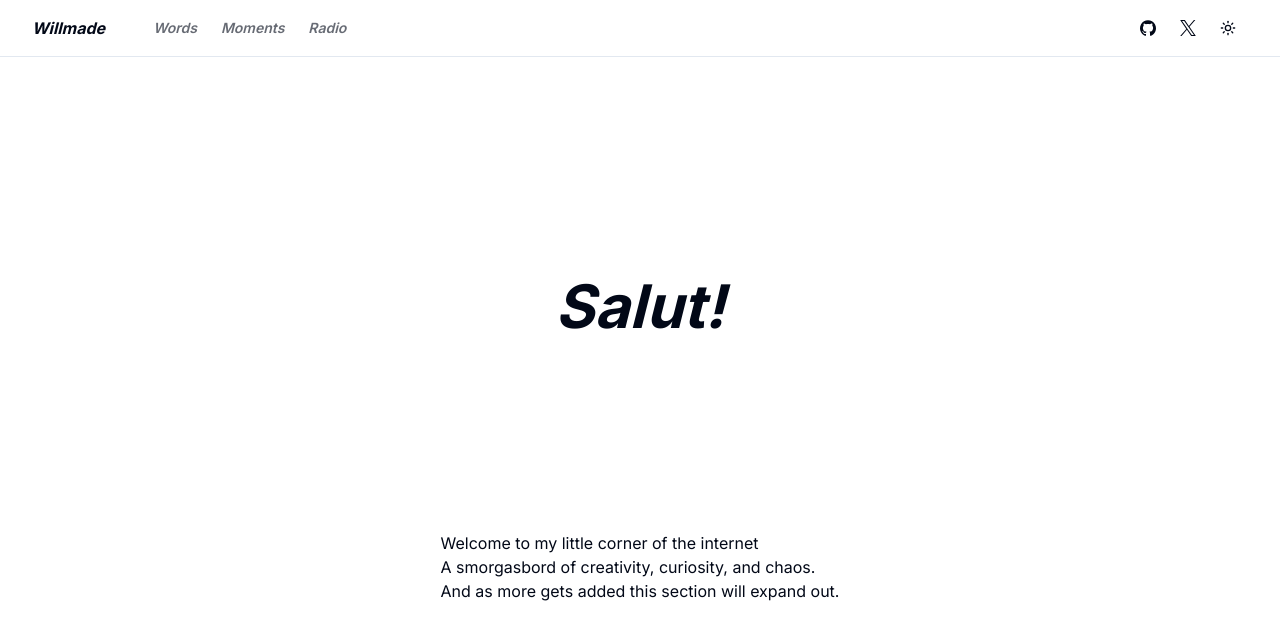
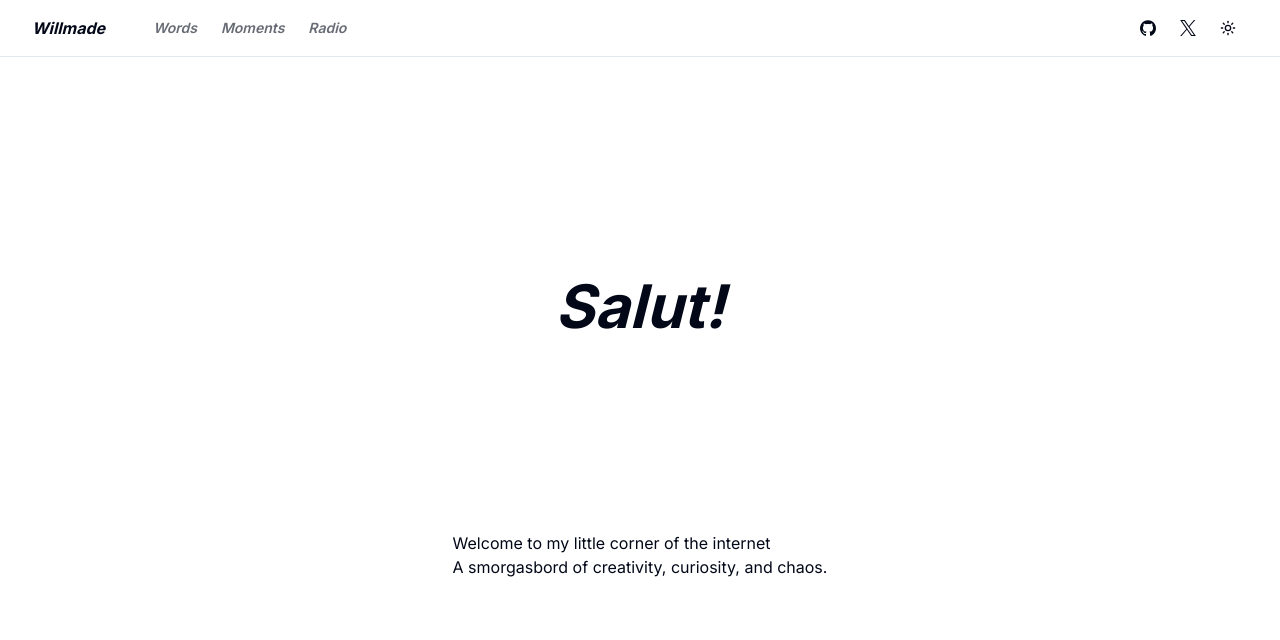
Before and after one commit to SwankSkywalker/willmade, a Next.js app: page / in a window 1280 px wide. Shown: the top 640 px of the page. Built offline with nearby package versions, Linux system fonts and the light colour scheme.

Commit message:
Chore: Updates landing page copy

```diff
--- a/src/app/page.tsx
+++ b/src/app/page.tsx
@@ -16,7 +16,6 @@ export default function Home() {
           <p className="p-4 mx-auto content-center h-0">
             Welcome to my little corner of the internet< br/>
             A smorgasbord of creativity, curiosity, and chaos.< br/>
-            And as more gets added this section will expand out.
           </p>
         </div>
       </div>
```
